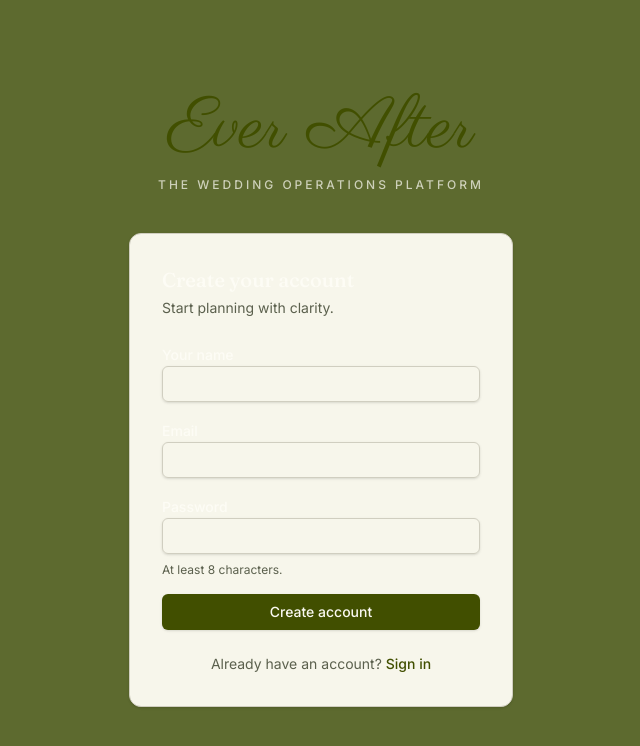
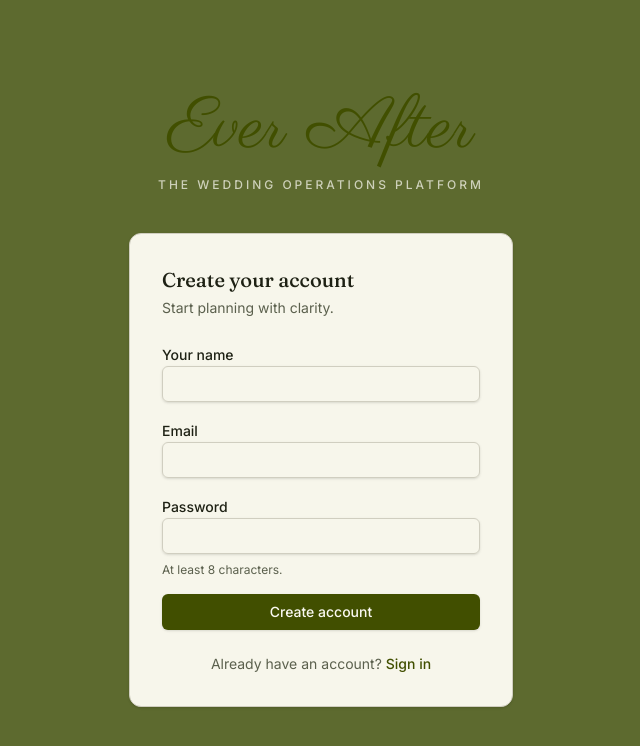
Before and after one commit to NikkiChizmar/ever-after, a React (Vite) app in the folder client/: page /register in a window 1280 px wide. Shown: the top 746 px of the page, without its empty margins (319-959 px from the left). Built offline with nearby package versions, Linux system fonts and the light colour scheme; no server answers.

Commit message:
fix(client): add missing text-card-foreground on bg-card surfaces (vendor list, auth card, dialogs) — names/titles were inheriting near-white page text color

```diff
--- a/client/src/components/ui/dialog.tsx
+++ b/client/src/components/ui/dialog.tsx
@@ -18,7 +18,7 @@ function DialogContent({
       <DialogPrimitive.Content
         className={cn(
           'fixed left-1/2 top-1/2 z-50 grid w-full max-w-md -translate-x-1/2 -translate-y-1/2 gap-4',
-          'rounded-xl border bg-card p-6 shadow-lg',
+          'rounded-xl border bg-card p-6 text-card-foreground shadow-lg',
           'data-[state=open]:animate-in data-[state=closed]:animate-out data-[state=closed]:fade-out-0 data-[state=open]:fade-in-0 data-[state=closed]:zoom-out-95 data-[state=open]:zoom-in-95',
           className,
         )}
--- a/client/src/features/auth/components/AuthCard.tsx
+++ b/client/src/features/auth/components/AuthCard.tsx
@@ -20,7 +20,7 @@ export function AuthCard({ title, subtitle, children }: { title: string; subtitl
           The Wedding Operations Platform
         </p>
       </div>
-      <div className="w-full max-w-sm rounded-xl border bg-card p-8 shadow-sm">
+      <div className="w-full max-w-sm rounded-xl border bg-card p-8 text-card-foreground shadow-sm">
         <h1 className="font-display text-xl font-medium">{title}</h1>
         <p className="mt-1 text-sm text-muted-foreground">{subtitle}</p>
         <div className="mt-6">{children}</div>
--- a/client/src/features/budget/pages/BudgetCenterPage.tsx
+++ b/client/src/features/budget/pages/BudgetCenterPage.tsx
@@ -199,7 +199,7 @@ export default function BudgetCenterPage() {
           </CardContent>
         </Card>
       ) : (
-        <div className="mt-4 divide-y rounded-xl border bg-card">
+        <div className="mt-4 divide-y rounded-xl border bg-card text-card-foreground">
           {vendors.map((vendor) => {
             const budgetCategory = summary.categories.find((c) => c.id === vendor.budgetCategoryId);
             return (
```
Also changed, not shown: 1 other file (tests, documents, lock files or other folders).
